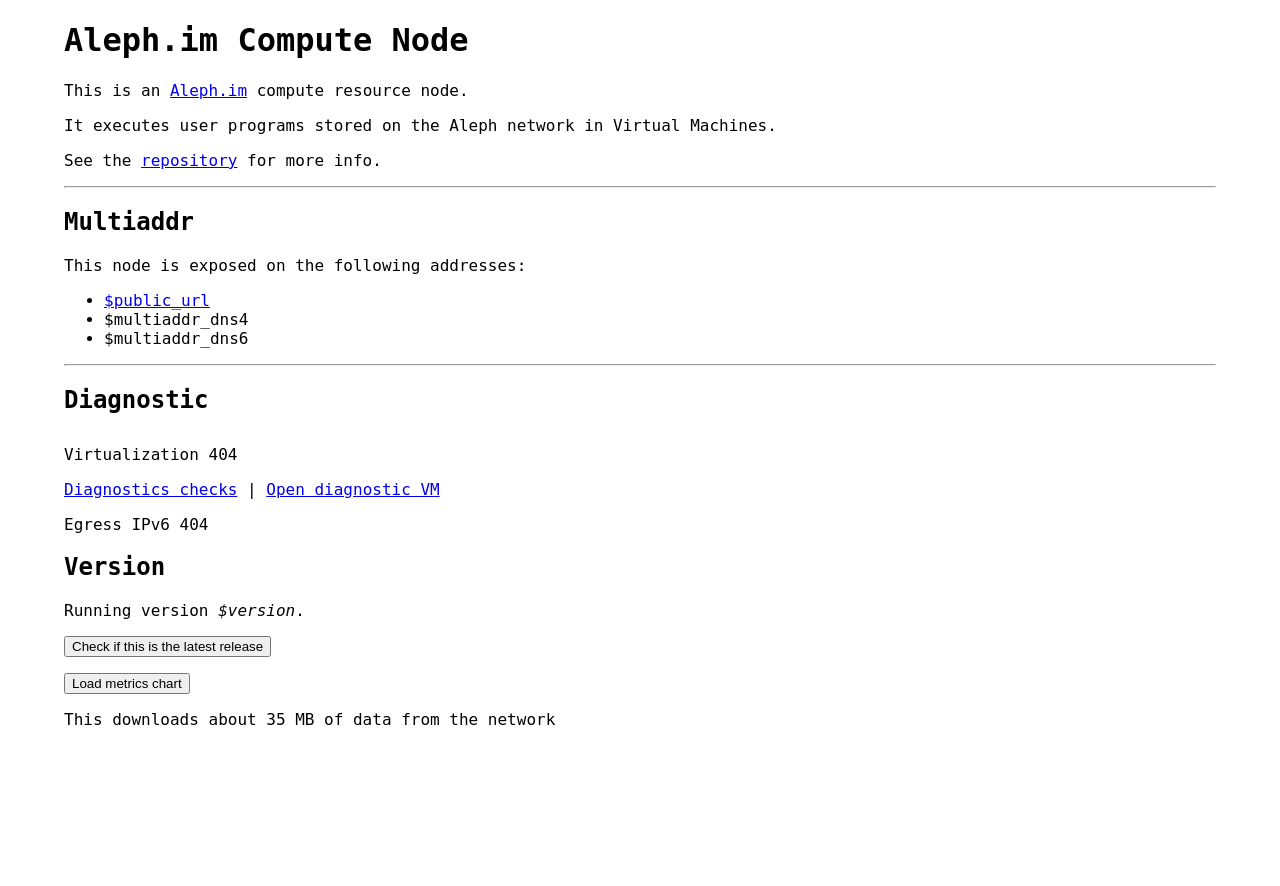
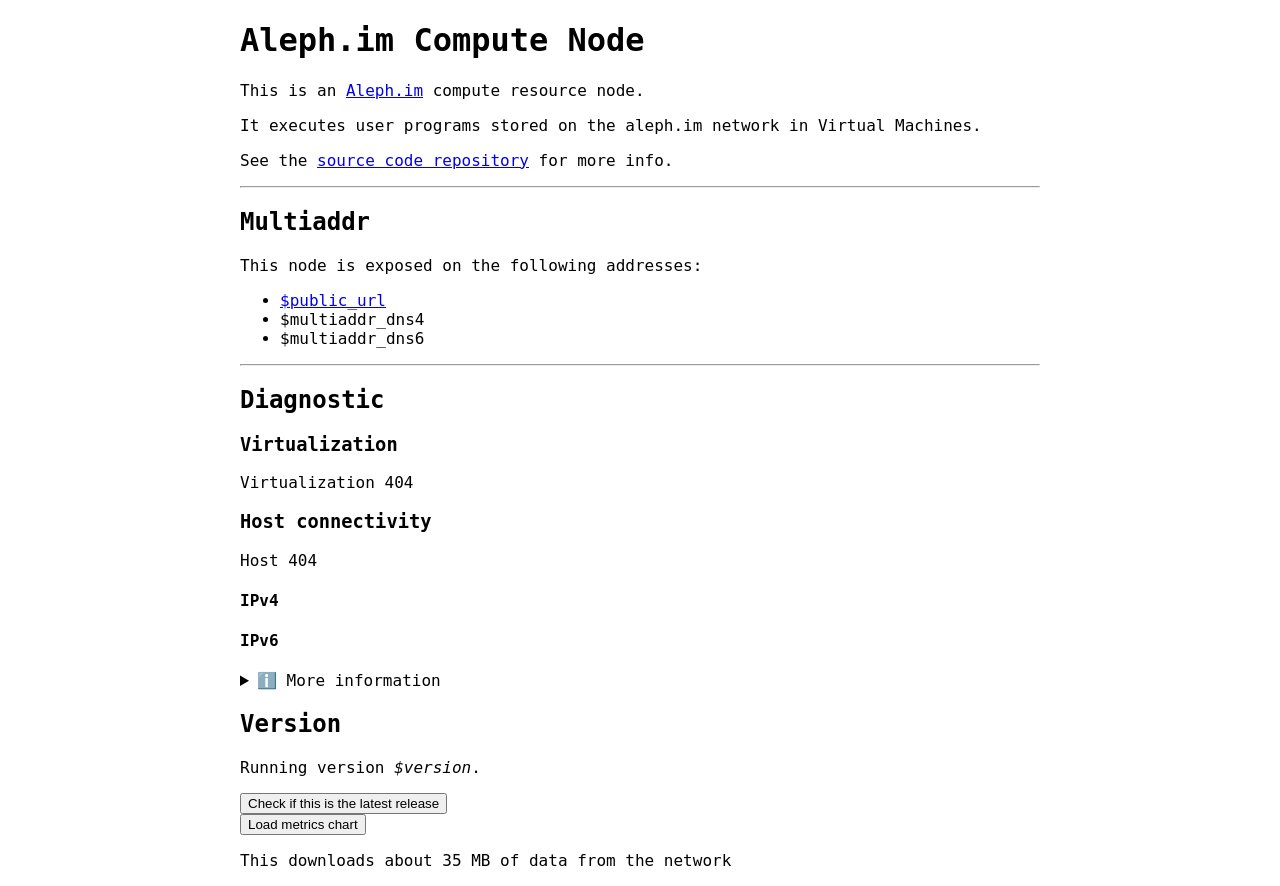
Before and after one commit to aleph-im/aleph-vm, a Django app: template src/aleph/vm/orchestrator/views/templates/index.html in a window 1280 px wide. Before the commit the page ends 725 px from the top, so only its background shows below. Run offline with Django 3.2, Linux system fonts and the light colour scheme; the template is opened without the code that fills it, so the values that code supplies are empty.

Commit message:
Fix: Diagnostic could be improved
Solution:
- Add checks on the host connectivity, to help with nodes without IPv6 connectivity
- Add links to troubleshooting docs
- Move IPv6 Egress in details section, it was confusing to have it on the main page.

```diff
--- a/src/aleph/vm/conf.py
+++ b/src/aleph/vm/conf.py
@@ -127,6 +127,11 @@
     WATCH_FOR_UPDATES = True
 
     API_SERVER = "https://official.aleph.cloud"
+    # Connect to the Quad9 VPN provider using their IPv4 and IPv6 addresses.
+    CONNECTIVITY_IPV4_URL = "https://9.9.9.9/"
+    CONNECTIVITY_IPV6_URL = "https://[2620:fe::fe]/"
+    CONNECTIVITY_DNS_HOSTNAME = "example.org"
+
     USE_JAILER = True
     # System logs make boot ~2x slower
     PRINT_SYSTEM_LOGS = False
--- a/src/aleph/vm/orchestrator/supervisor.py
+++ b/src/aleph/vm/orchestrator/supervisor.py
@@ -28,6 +28,7 @@
     run_code_from_hostname,
     run_code_from_path,
     status_check_fastapi,
+    status_check_host,
     status_check_version,
     status_public_config,
     update_allocations,
@@ -90,6 +91,7 @@
             allow_cors_on_endpoint,
         ),
         web.get("/status/check/fastapi", status_check_fastapi),
+        web.get("/status/check/host", status_check_host),
         web.get("/status/check/version", status_check_version),
         web.get("/status/config", status_public_config),
         web.static("/static", Path(__file__).parent / "views/static"),
--- a/src/aleph/vm/orchestrator/views/static/helpers.js
+++ b/src/aleph/vm/orchestrator/views/static/helpers.js
@@ -1,4 +1,4 @@
-async function fetchApiStatus () {
+async function fetchFastapiCheckStatus () {
     const q = await fetch('/status/check/fastapi');
     let res = {
         status: q.status,
@@ -12,14 +12,46 @@
             case 503:
                 res.status = " is not working properly &#10060;";
                 res.details = await q.json();
+                break;
             case 500:
                 res.status = " &#10060; Failed";
+                break;
             default:
                 res.status = q.status;
         }
     }
 
     return res;
+}
+
+async function fetchHostCheckStatus () {
+    const q = await fetch('/status/check/host');
+    let res = {
+        status: q.status,
+        details: []
+    }
+    if(q.ok){
+        res.status = " is working properly &#9989;";
+    }
+    else {
+        switch(Number(q.status)){
+            case 503:
+                res.status = " is not working properly &#10060;";
+                res.details = await q.json();
+                break;
+            case 500:
+                res.status = " &#10060; Failed";
+                break;
+            default:
+                res.status = q.status;
+        }
+    }
+
+    return res;
+}
+
+function objectToString (obj) {
+    return Object.entries(obj).reduce((acc, [k, v]) => acc + `<li>${k}: <span style="color: ${v ? 'green' : 'red'}">${v}</span></li>\n`, '');
 }
 
 const buildQueryParams = (params) => Object.entries(params).reduce((acc, [k, v]) => acc + `${k}=${v}&`, '?').slice(0, -1);
--- a/src/aleph/vm/orchestrator/views/static/main.css
+++ b/src/aleph/vm/orchestrator/views/static/main.css
@@ -1,11 +1,14 @@
 body {
     font-family: IBM Plex Regular, monospace;
+    white-space: normal;
     margin: auto;
+    max-width: 800px;
 }
 
 main {
     width: 90vw;
     margin: 2vh auto;
+    max-width: 800px;
 }
 
 progress {
@@ -36,7 +39,21 @@
 
 @keyframes move {
     0% {
-        height: 20px;
+        height: 10px;
+    }
+
+    50% {
+        height: 5px;
+    }
+
+    100% {
+        height: 10px;
+    }
+}
+
+@keyframes move2 {
+    0% {
+        height: 5px;
     }
 
     50% {
@@ -44,21 +61,7 @@
     }
 
     100% {
-        height: 20px;
-    }
-}
-
-@keyframes move2 {
-    0% {
-        height: 10px;
-    }
-
-    50% {
-        height: 20px;
-    }
-
-    100% {
-        height: 10px;
+        height: 5px;
     }
 }
 
--- a/src/aleph/vm/orchestrator/views/templates/index.html
+++ b/src/aleph/vm/orchestrator/views/templates/index.html
@@ -16,10 +16,10 @@
                 This is an <a href="https://aleph.im/">Aleph.im</a> compute resource node.
             </p>
             <p>
-                It executes user programs stored on the Aleph network in Virtual Machines.
+                It executes user programs stored on the aleph.im network in Virtual Machines.
             </p>
             <p>
-                See the <a href="https://github.com/aleph-im/aleph-vm">repository</a> for more info.
+                See the <a href="https://github.com/aleph-im/aleph-vm">source code repository</a> for more info.
             </p>
 
         </section>
@@ -44,10 +44,12 @@
         <section>
         <h2>Diagnostic</h2>
 
-        <p class="virtualization-wrapper">
-            Virtualization&nbsp;
-            <span class="virtualization-wrapper" id="check">
-                ...&nbsp;
+        <div id="virtualization-checks">
+            <h3>Virtualization</h3>
+            <p>
+                Virtualization
+                <span id="virtualization-check">
+                ...
                     <span class="loader-container">
                         <span id="loader-one" class="loader"></span>
                         <span id="loader-two" class="loader"></span>
@@ -55,15 +57,72 @@
                     </span>
                 </span>
             </p>
+            <div class="details">
+                <ul></ul>
+            </div>
+            <div class="help" style="display: none">
+                <p>
+                    ℹ️ <a href="https://docs.aleph.im/nodes/compute/troubleshooting/#virtualization">
+                        Troubleshoot virtualization
+                    </a>
+                </p>
+            </div>
+        </div>
 
-        <pre id="checks"></pre>
+        <div id="host-checks">
+            <h3>Host connectivity</h3>
             <p>
-            <a href="/status/check/fastapi">Diagnostics checks</a> |
-            <a href="/vm/$check_fastapi_vm_id">Open diagnostic VM</a>
+                Host
+                <span id="host-check">
+                ...
+                    <span class="loader-container">
+                        <span id="loader-one" class="loader"></span>
+                        <span id="loader-two" class="loader"></span>
+                        <span id="loader-three" class="loader"></span>
+                    </span>
+                </span>
+            </p>
+            <div class="details">
+                <h4>IPv4</h4>
+                <ul class="ipv4"></ul>
+                <h4>IPv6</h4>
+                <ul class="ipv6"></ul>
+            </div>
+            <div class="help" style="display: none">
+                <p>
+                    ℹ️ <a href="https://docs.aleph.im/nodes/compute/troubleshooting/#host">
+                        Troubleshoot host
+                    </a>
+                </p>
+            </div>
+        </div>
+
+        <details>
+            <summary>ℹ️ More information</summary>
+
+            <div id="latest-metrics">
+                <h3>Latest metrics</h3>
+                <p>
+                    The aleph.im network measures the performance of all nodes in the network. New metrics are published
+                    every 10 minutes.
                 </p>
                 <p>
-            Egress IPv6
-            <span id="check_ipv6">
+                    🔍 <a href="https://explorer.aleph.im/messages?showAdvancedFilters=1&channels=aleph-scoring&sender=0x4D52380D3191274a04846c89c069E6C3F2Ed94e4&page=1"
+                        >Browse the metrics in the explorer</a>
+                </p>
+                <ul id="latest-metrics"></ul>
+            </div>
+
+            <h3>VM Egress IPv6</h3>
+            <p>
+                VM Egress IPv6 is a test to check if virtual machines are able to connect to the IPv6 internet.
+                Enabling VM IPv6 Egress requires a specific configuration that is not applied automatically. It is not yet
+                required to run virtual machines.
+            </p>
+            <div id="ipv6-egress-checks">
+                <p>
+                    VM Egress IPv6
+                    <span id="ipv6-egress-check">
                         is ...
                         <span class="loader-container">
                             <span id="loader-one" class="loader"></span>
@@ -72,6 +131,22 @@
                         </span>
                     </span>
                 </p>
+            </div>
+            <h3>APIs</h3>
+            <p>
+                Host status check API: <a href="/status/check/host">/status/check/host</a>
+            </p>
+            <p>
+
+                Virtualization check API: <a href="/status/check/fastapi">/status/check/fastapi</a>
+            </p>
+            <p>
+
+                VM Egress IPv6: <br/>
+                <a href="/vm/$check_fastapi_vm_id/ip/6">/vm/$check_fastapi_vm_id/ip/6</a>
+            </p>
+        </details>
+
         </section>
 
         <section>
@@ -80,7 +155,7 @@
                 Running version <i>$version</i>.
             </p>
 
-            <p>
+            <div>
                 <button id="status_check_button">Check if this is the latest release</button>
                 <span id="status_latest_version" style="display: none">This is the latest release &#10004;&#65039;</span>
                 <span id="status_outdated_version" style="display: none">
@@ -89,7 +164,7 @@
                 <p id="status_error_version" style="display: none">Your browser could not fetch the latest release:
                     <span id="status_error_version_reason"></span>
                 </p>
-            </p>
+            </div>
 
             <div>
                 <button id="metrics_chart_button">Load metrics chart</button>
@@ -121,13 +196,26 @@
 
         (async () => {
             try {
-                const { status, details } = await fetchApiStatus();
-                document.getElementById('check').innerHTML = status;
-                const _checksDiv = document.getElementById("checks");
-                if(details.length > 0){
-                    const detailsDiv = document.createElement('div');
-                    detailsDiv.innerHTML = details;
-                    _checksDiv.appendChild(detailsDiv);
+                const { status, details } = await fetchFastapiCheckStatus();
+                document.getElementById('virtualization-check').innerHTML = status;
+                if(Object.keys(details).length > 0){
+                    const detailsDiv = document.querySelector("#virtualization-checks .details ul");
+                    detailsDiv.innerHTML = objectToString(details);
+                    document.querySelector("#virtualization-checks .help").style.display = "block";
+                }
+            } catch (err) {
+                console.error('Could not fetch api status', err);
+            }
+        })();
+
+        (async () => {
+            try {
+                const { status, details } = await fetchHostCheckStatus();
+                document.getElementById('host-check').innerHTML = status;
+                if(Object.keys(details).length > 0){
+                    document.querySelector("#host-checks .details ul.ipv4").innerHTML = objectToString(details["ipv4"]);
+                    document.querySelector("#host-checks .details ul.ipv6").innerHTML = objectToString(details["ipv6"]);
+                    document.querySelector("#host-checks .help").style.display = "block";
                 }
             } catch (err) {
                 console.error('Could not fetch api status', err);
@@ -238,21 +326,21 @@
         try{
             const response = await fetch('/vm/$check_fastapi_vm_id/ip/6');
             if (response.ok) {
-                document.getElementById("check_ipv6").innerHTML = "is working &#10004;&#65039;";
+                document.getElementById("ipv6-egress-check").innerHTML = "is working &#10004;&#65039;";
             }
             else if (response.status === 503) {
-                document.getElementById("check_ipv6").innerHTML = "fails to be tested &#10060; ";
+                document.getElementById("ipv6-egress-check").innerHTML = "fails to be tested &#10060; ";
             }
             else if (response.status === 500) {
-                document.getElementById("check_ipv6").innerHTML = "is not available &#9932;";
+                document.getElementById("ipv6-egress-check").innerHTML = "is not yet available &#9932;";
             }
             else {
-                document.getElementById("check_ipv6").innerText = response.status;
+                document.getElementById("ipv6-egress-check").innerText = response.status;
             }
         }
         catch(err){
             console.error(err);
-            document.getElementById("check_ipv6").innerHTML = "fails to be tested &#10060; ";
+            document.getElementById("ipv6-egress-check").innerHTML = "fails to be tested &#10060; ";
         }
     })();
 
```
Also changed, not shown: src/aleph/vm/orchestrator/views/__init__.py (+27 -0 lines), src/aleph/vm/orchestrator/views/host_status.py (added, +91 -0 lines). Lines whose indentation alone changed are shown as unchanged.
